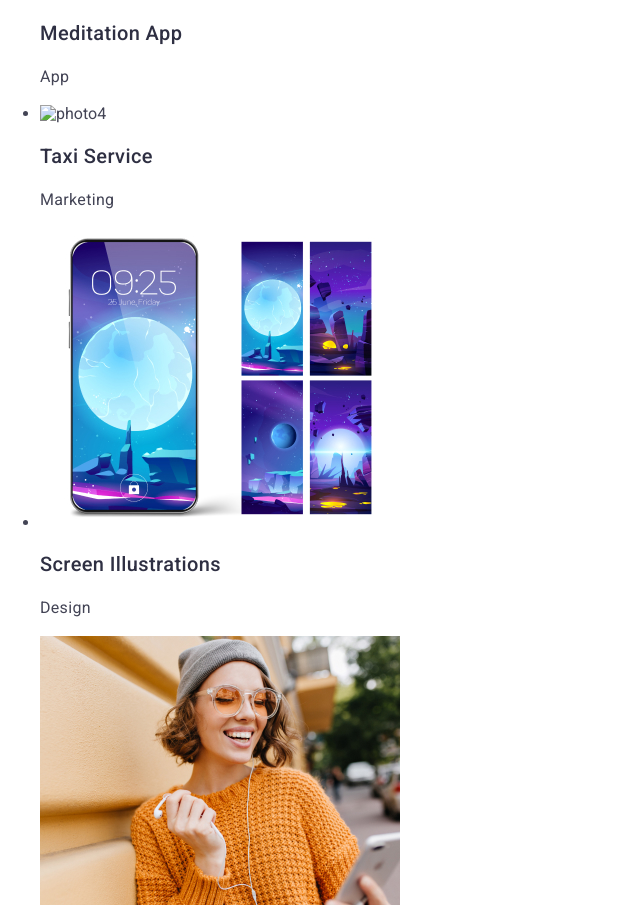
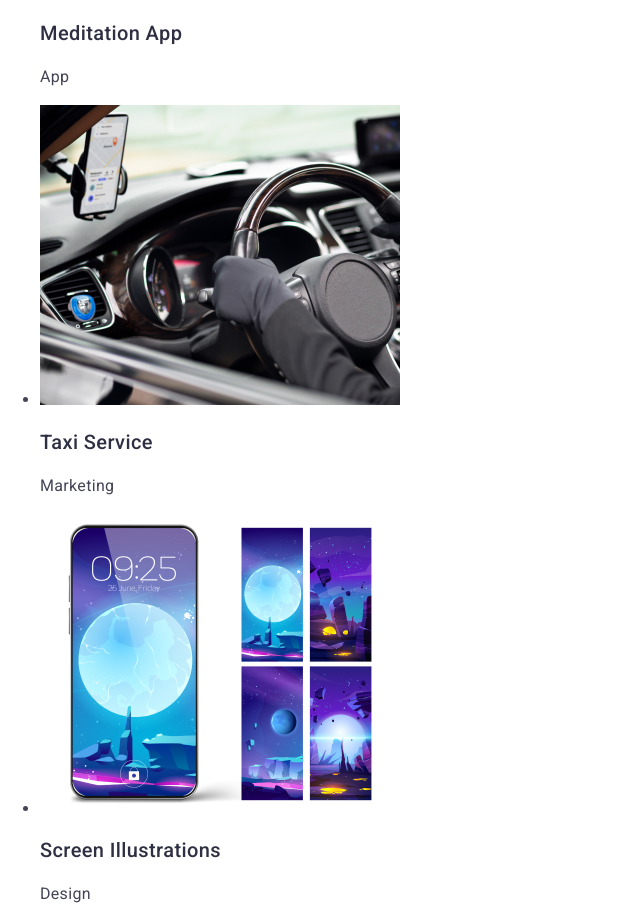
Before and after one commit to MariiaHurieva13/goit-markup-hw-02, a plain HTML site: page index.html in a window 1280 px wide. Shown: the part 3485-4390 px from the top of the page, without its empty margins (0-640 px from the left). Drawn offline with nearby package versions, Linux system fonts and the light colour scheme; the site is published under a folder, as on GitHub Pages, so addresses that start at the root find nothing.

Commit message:
Update index.html

```diff
--- a/index.html
+++ b/index.html
@@ -117,7 +117,7 @@
                     <p class="sectionp">App</p>
                 </li>
                 <li>
-                    <img src="/images/photo4.jpg" alt="photo4" width="360">
+                    <img src="./images/photo4.jpg" alt="photo4" width="360">
                     <h3 class="sectionh">Taxi Service</h3>
                     <p class="sectionp">Marketing</p>
                 </li>
```
